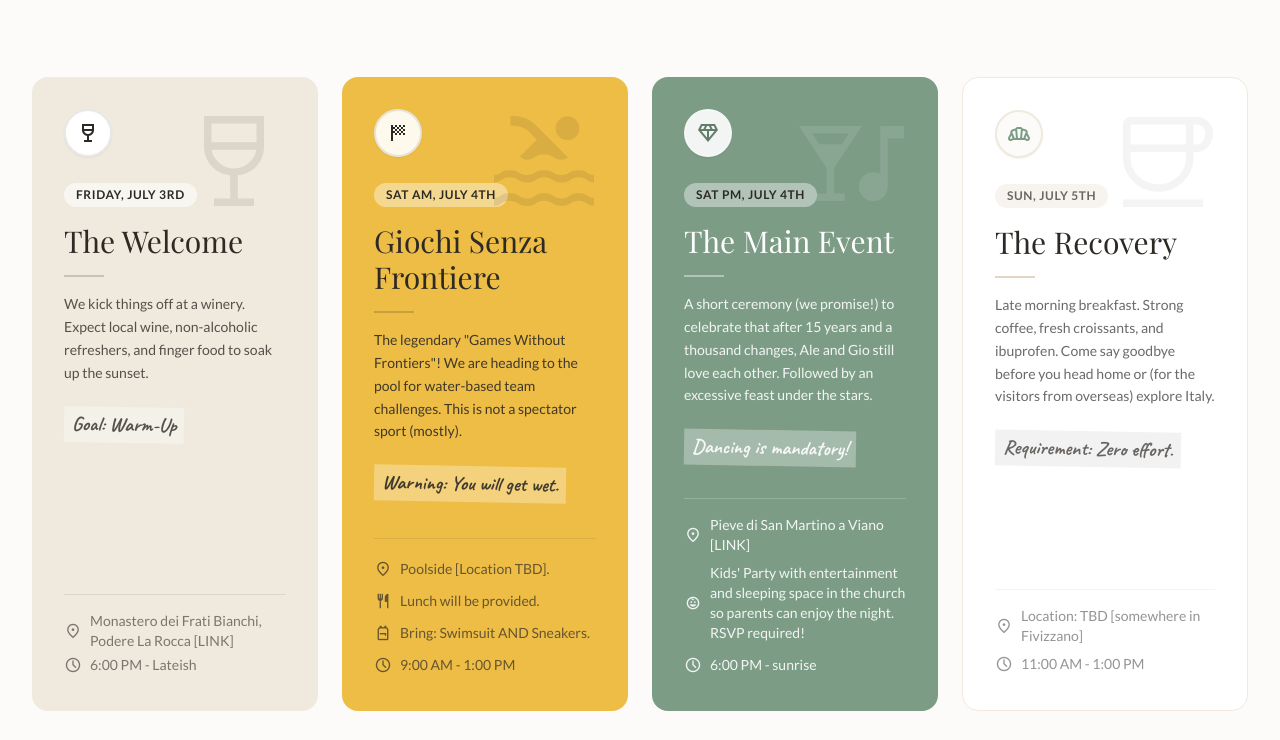
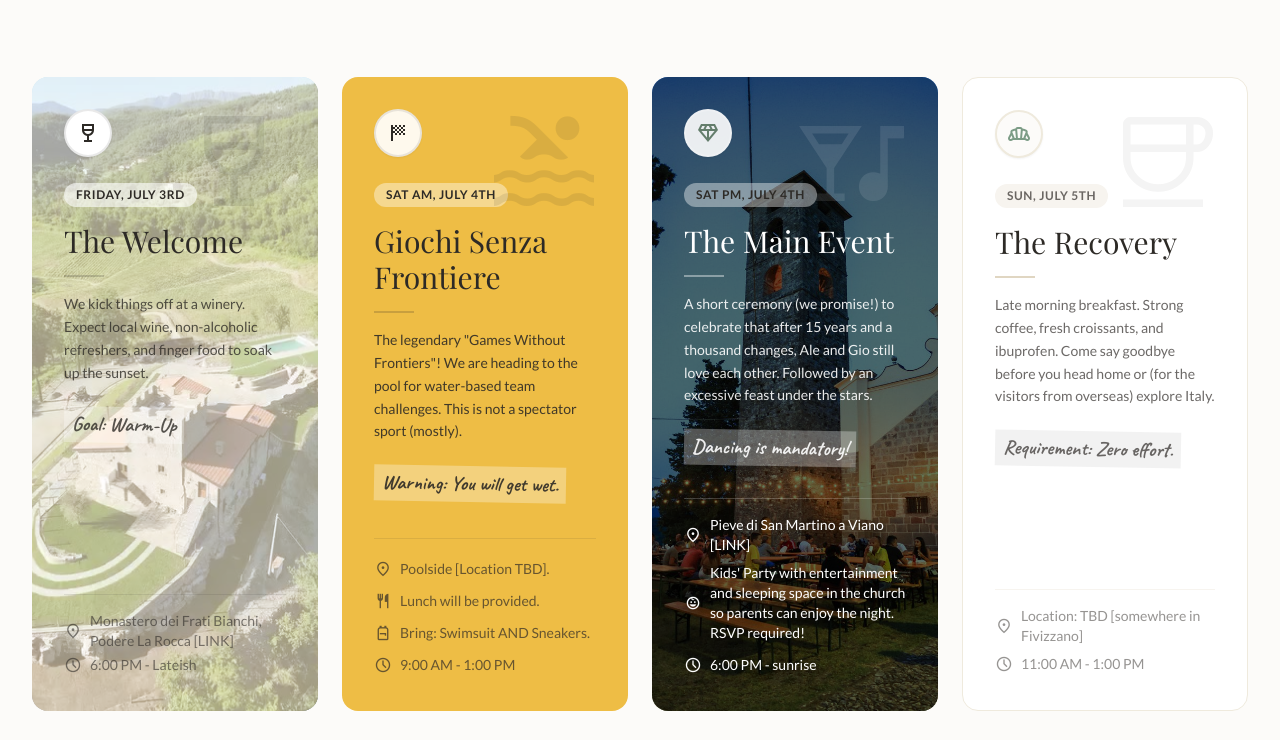
Before and after one commit to alecive/re-wedding, a plain HTML site: page index.html in a window 1280 px wide. Shown: the part 2260-3000 px from the top of the page. Drawn offline with nearby package versions, Linux system fonts and the light colour scheme; a web font is replaced by a local one.

Commit message:
Added backdrop figures to two cards in the main event section

```diff
--- a/index.html
+++ b/index.html
@@ -342,13 +342,20 @@
 
             <div class="grid grid-cols-1 md:grid-cols-2 xl:grid-cols-4 gap-6">
 
-                <div
-                    class="group relative bg-sand-200 rounded-2xl p-8 flex flex-col justify-between min-h-[400px] hover-lift overflow-hidden cursor-default">
+                <div class="group relative bg-sand-200 rounded-2xl p-8 flex flex-col justify-between min-h-[400px] hover-lift overflow-hidden cursor-default bg-cover bg-center"
+                    style="background-image: url('./fratibianchi2.jpg');">
+                    <!-- 1. Grayscale ONLY the image (bottom layer) -->
+                    <!-- <div class="absolute inset-0 bg-black/20 backdrop-grayscale"></div> -->
+
+                    <!-- 2. Tint with Sand color (top layer) -->
+                    <!-- Using /90 opacity to make sure text is readable since sand is light -->
+                    <div class="absolute inset-0 bg-sand-500/90 mix-blend-screen"></div>
                     <div
-                        class="absolute top-0 right-0 p-6 opacity-10 group-hover:opacity-20 transition-opacity transform group-hover:scale-110 duration-500">
+                        class="absolute top-0 right-0 p-6 opacity-10 group-hover:opacity-20 transition-opacity transform group-hover:scale-110 duration-500 z-10">
                         <span class="material-symbols-outlined text-[120px] text-charcoal">wine_bar</span>
                     </div>
-                    <div>
+
+                    <div class="relative z-10">
                         <div
                             class="w-12 h-12 border-2 border-charcoal/10 rounded-full flex items-center justify-center mb-6 bg-white shadow-sm">
                             <span class="material-symbols-outlined text-2xl text-charcoal">wine_bar</span>
@@ -367,8 +374,8 @@
                                 Warm-Up</span>
                         </p>
                     </div>
-                    <div
-                        class="mt-8 pt-4 border-t border-charcoal/10 flex-col items-center gap-1 text-sm text-charcoal/60">
+                    <div class="relative z-10 mt-8 pt-4 border-t border-charcoal/10 flex-col items-center gap-1 text-sm
+                        text-charcoal/60">
                         <!-- <span class="material-symbols-outlined text-lg">checkroom</span> Dress: Casual Chic -->
                         <a href="https://monasterofratibianchi.it/" target="_blank"
                             class="flex items-center gap-2 hover:text-charcoal transition-colors">
@@ -424,13 +431,19 @@
                     </div>
                 </div>
 
-                <div
-                    class="group relative bg-sage-500 rounded-2xl p-8 flex flex-col justify-between min-h-[400px] hover-lift overflow-hidden cursor-default">
+                <div class="group relative bg-sage-500 rounded-2xl p-8 flex flex-col justify-between min-h-[400px] hover-lift overflow-hidden cursor-default bg-cover bg-center"
+                    style="background-image: url('./pieve_viano2.jpg');">
+
+                    <!-- 1. Grayscale ONLY the image (bottom layer) -->
+                    <!-- <div class="absolute inset-0 bg-black/20 backdrop-grayscale"></div> -->
+                    <!-- 2. Tint the now-gray image with your color (top layer) -->
+                    <div class="absolute inset-0 bg-sage-600/100 mix-blend-multiply"></div>
                     <div
-                        class="absolute top-0 right-0 p-6 opacity-10 group-hover:opacity-20 transition-opacity transform group-hover:scale-110 duration-500">
+                        class="absolute top-0 right-0 p-6 opacity-10 group-hover:opacity-20 transition-opacity transform group-hover:scale-110 duration-500 z-10">
                         <span class="material-symbols-outlined text-[120px] text-white">nightlife</span>
                     </div>
-                    <div>
+
+                    <div class="relative z-10">
                         <div
                             class="w-12 h-12 border-2 border-white/20 rounded-full flex items-center justify-center mb-6 bg-white/90 shadow-sm">
                             <span class="material-symbols-outlined text-2xl text-sage-600">diamond</span>
@@ -442,17 +455,17 @@
                         <div class="w-10 h-0.5 bg-white/40 my-4"></div>
                         <p class="text-white/90 text-sm leading-relaxed">
                             A short ceremony (we promise!) to celebrate that after 15 years and a thousand
-                            changes, Ale
-                            and Gio still love each other. Followed by an excessive feast under
+                            changes, Ale and Gio still love each other. Followed by an excessive feast under
                             the stars.<br /><br />
                             <span
                                 class="font-handwriting text-xl font-bold bg-white/30 px-2 py-1 rotate-1 inline-block">Dancing
                                 is mandatory!</span>
                         </p>
                     </div>
-                    <div class="mt-8 pt-4 border-t border-white/20 flex flex-col gap-2 text-sm text-white/90">
+                    <div
+                        class="relative z-10 mt-8 pt-4 border-t border-white/20 flex flex-col gap-2 text-sm text-white">
                         <a href="https://maps.app.goo.gl/WTDKr8EDNPwfJLvt6" target="_blank"
-                            class="flex items-center gap-2 hover:text-charcoal transition-colors">
+                            class="flex items-center gap-2 hover:text-sage-300 transition-colors">
                             <span class="material-symbols-outlined text-lg">place</span> Pieve di San Martino a Viano
                             [LINK]
                         </a>
```
